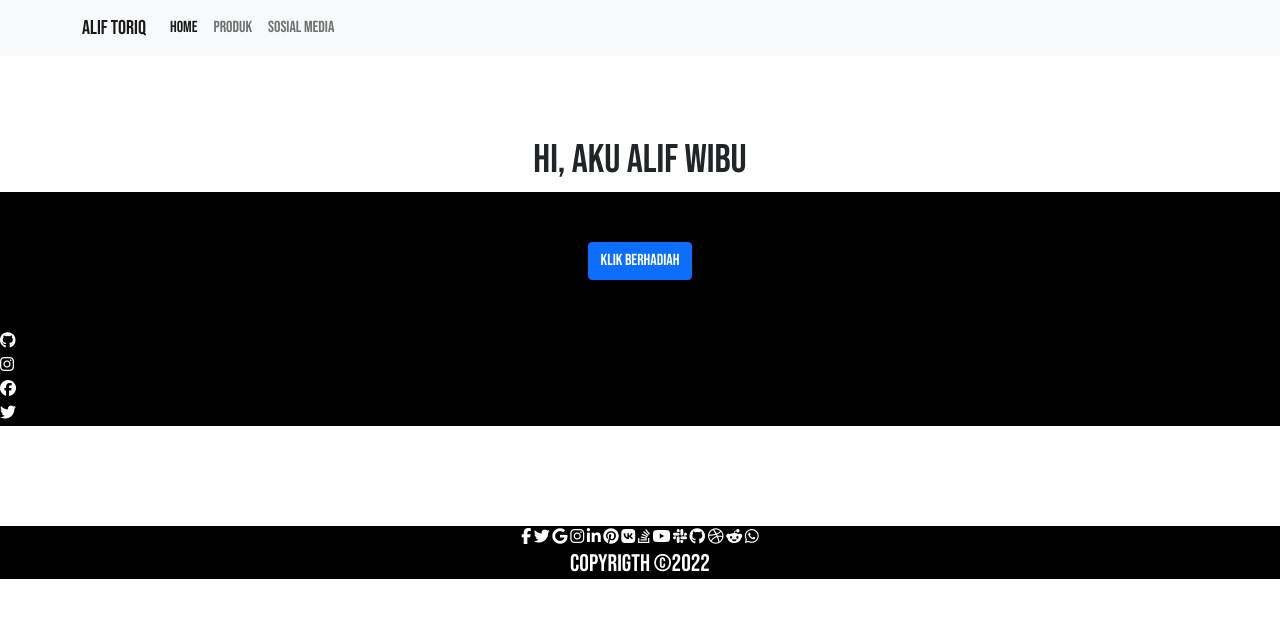
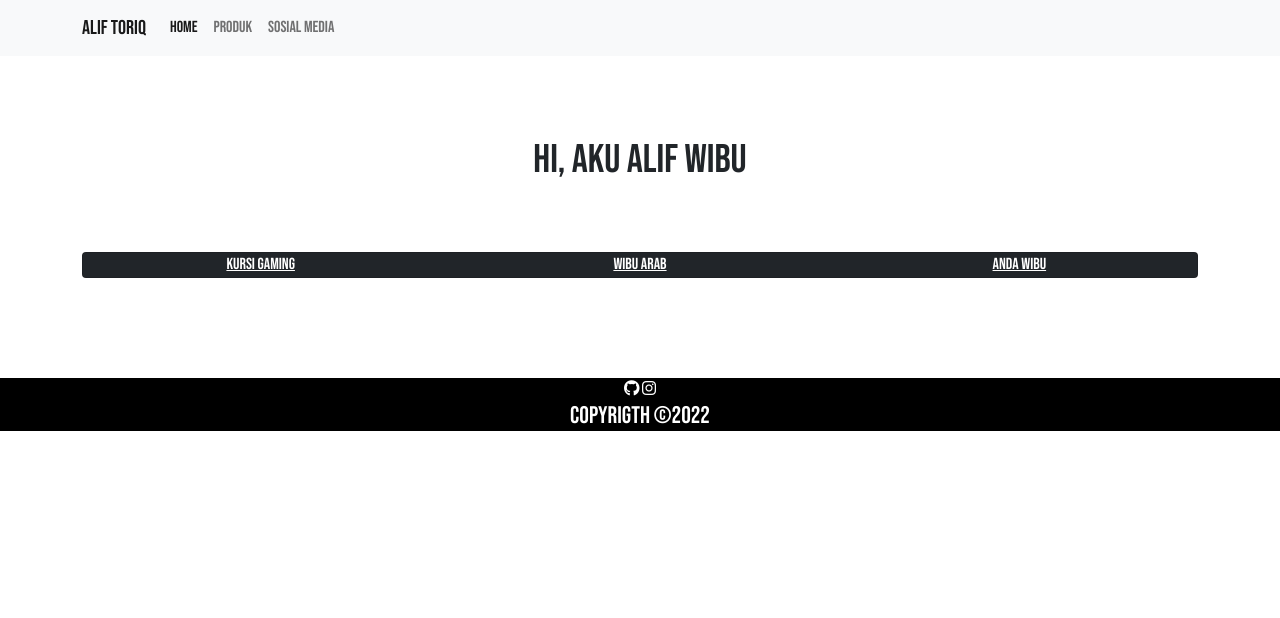
Before and after one commit to aliftoriq/aliftoriq-profile.github.io, a plain HTML site: page Index.html in a window 1280 px wide. Drawn offline with nearby package versions, Linux system fonts and the light colour scheme; a web font is replaced by a local one.

Commit message:
keempat keknyo

```diff
--- a/Index.html
+++ b/Index.html
@@ -42,7 +42,7 @@
                         <a class="nav-link active" aria-current="page" href="#">Home</a>
                     </li>
                     <li class="nav-item">
-                        <a class="nav-link" href="#">Produk</a>
+                        <a class="nav-link" href="#produk">Produk</a>
                     </li>
                     <li class="nav-item">
                         <a class="nav-link" href="#footbar">Sosial Media</a>
@@ -64,81 +64,45 @@
 
     </div>
 
-    <div class="sosmed">
+
+
+    <div class="produk container" id="produk">
+        <div class="isi card bg-dark">
             <center>
-            <a href="hadiah.html">
-                <button type="button" class="mg-lg btn btn-primary">Klik Berhadiah</button>
-            </a>
-        </center>
-
-        <div class="col-lg-3">
+                <div class="row">
+                    <div class="col-md-4">
                         <a href="">
-                <i class="fab fa-github"></i>
+                            Kursi Gaming
                         </a>
                     </div>
-        <div class="col-lg-3">
+                    <div class="col-md-4">
                         <a href="">
-                <i class="fab fa-instagram"></i>
-        </div>
-        <div class="col-lg-3">
-            <a href="">
-                <i class="fab fa-facebook"></i>
+                            Wibu arab
                         </a>
                     </div>
-        <div class="col-lg-3">
+                    <div class="col-md-4">
                         <a href="">
-                <i class="fab fa-twitter"></i>
+                            anda wibu
                         </a>
+                    </div>
+                </div>
+            </center>
         </div>
 
     </div>
+
+
     <!--Conten-->
 
     <!--Footbar-->
-    <div class="footbar">
+    <div class="footbar" id="footbar">
         <center>
-        <!-- Facebook -->
-        <i class="fab fa-facebook-f"></i>
-
-        <!-- Twitter -->
-        <i class="fab fa-twitter"></i>
-
-        <!-- Google -->
-        <i class="fab fa-google"></i>
-
-        <!-- Instagram -->
+            <div class="sosmed">
+                <center>
+                    <i class="fab fa-github"></i>
                     <i class="fab fa-instagram"></i>
-
-        <!-- Linkedin -->
-        <i class="fab fa-linkedin-in"></i>
-
-        <!-- Pinterest -->
-        <i class="fab fa-pinterest"></i>
-
-        <!-- Vkontakte -->
-        <i class="fab fa-vk"></i>
-
-        <!-- Stack overflow -->
-        <i class="fab fa-stack-overflow"></i>
-
-        <!-- Youtube -->
-        <i class="fab fa-youtube"></i>
-
-        <!-- Slack -->
-        <i class="fab fa-slack-hash"></i>
-
-        <!-- Github -->
-        <i class="fab fa-github"></i>
-
-        <!-- Dribbble -->
-        <i class="fab fa-dribbble"></i>
-
-        <!-- Reddit -->
-        <i class="fab fa-reddit-alien"></i>
-
-        <!-- Whatsapp -->
-        <i class="fab fa-whatsapp"></i>
-
+                </center>
+            </div>
             <p class="h4">copyrigth ©2022</p>
         </center>
     </div>
--- a/asset/homestyle.css
+++ b/asset/homestyle.css
@@ -8,6 +8,19 @@ body {
 }
 i{
   color: white;
+  size: 40px;
+}
+
+.card{
+  margin-top: 20px;
+}
+
+a{
+  color: white;
+}
+
+a:hover{
+  color: gray;
 }
 
 .mg-lg{
@@ -25,6 +38,7 @@ i{
 
 .identitas {
   padding-top: 80px;
+  padding-bottom: 40px;
 }
 
 .footbar {
```
Lines whose indentation alone changed are shown as unchanged.
